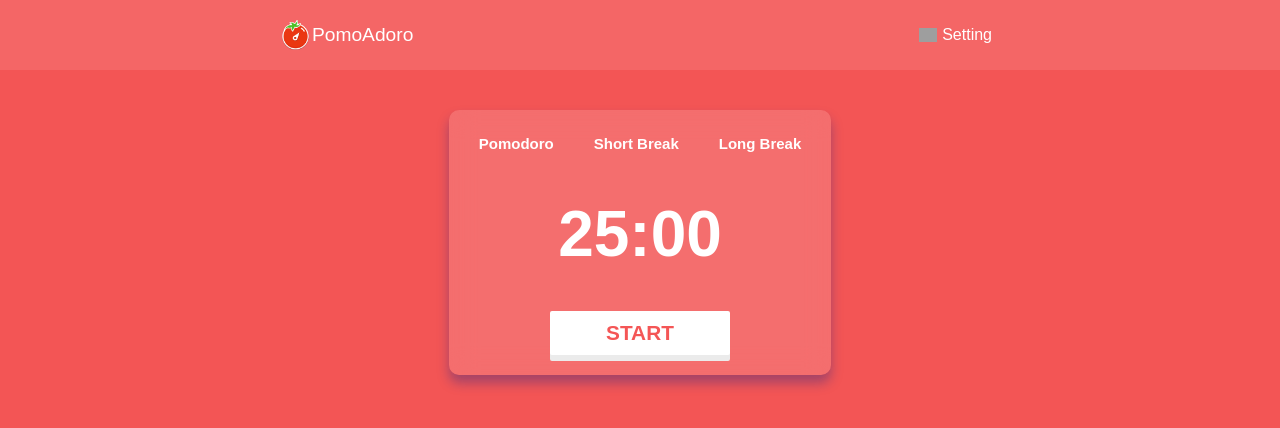
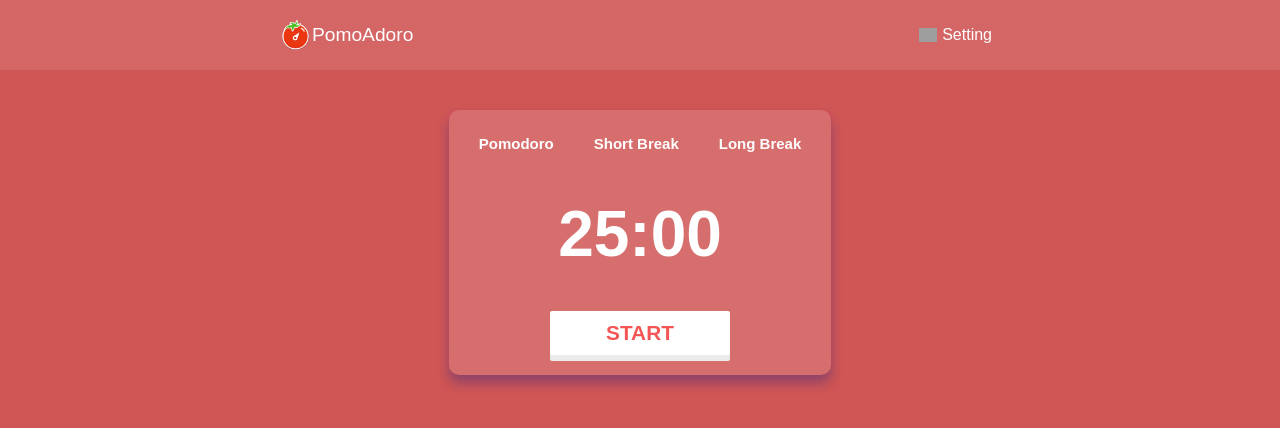
Before and after one commit to ThyagoFontenele/Pomodoro-Web, a React (Create React App) app: page / in a window 1280 px wide. Shown: the top 428 px of the page. Built offline with nearby package versions, Linux system fonts and the light colour scheme; grey boxes are pictures that could not be loaded.

Commit message:
spinner att

```diff
--- a/src/components/Display/style.js
+++ b/src/components/Display/style.js
@@ -84,11 +84,11 @@ export const Container = styled.div`
                     return '3px solid rgb(69, 124, 163)';
                 }
             }};
-            border-top-color: #fff;
+            border-top-color: #e2e2e2;
             position: absolute;
             right: 30px;
             top: 15px;
-            animation: tick 1.4s linear infinite;
+            animation: ${props => props.isActive ? 'tick 1s infinite' : 'none'};
         }
         @keyframes tick {
             from{
--- a/src/styles/global.js
+++ b/src/styles/global.js
@@ -11,7 +11,7 @@ export const GlobalStyle = createGlobalStyle`
         -webkit-font-smoothing: antialiased;
         background-color: ${props => {
         if(props.type === 1  ){
-            return 'rgba(239, 14, 14, 0.7)';
+            return 'rgba(189, 14, 14, 0.7)';
         }
         else if(props.type === 2){
             return 'rgb(76, 145, 149)';
```
